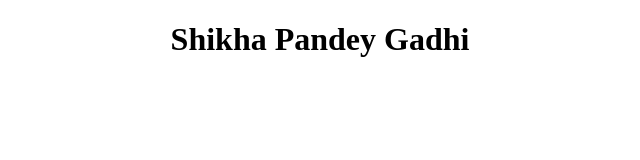
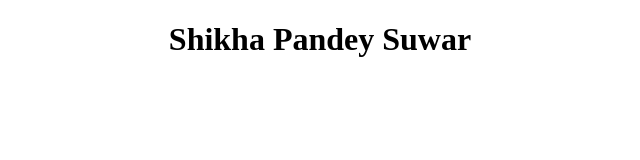
Before and after one commit to kaushal726/kaushal-drumkit, a plain HTML site: page index.html in a window 1280 px wide. Shown: the whole page, without its empty margins (320-960 px from the left). Drawn offline with Linux system fonts and the light colour scheme.

Commit message:
Changes Made

```diff
--- a/index.html
+++ b/index.html
@@ -8,7 +8,7 @@
     <link rel="stylesheet" href="style.css">
 </head>
 <body>
-    <h1 style="text-align: center;font-size: xx-large;">Shikha Pandey Gadhi</h1>
+    <h1 style="text-align: center;font-size: xx-large;">Shikha Pandey Suwar</h1>
 </body>
 <script src="main.js"></script>
 </html>
```
